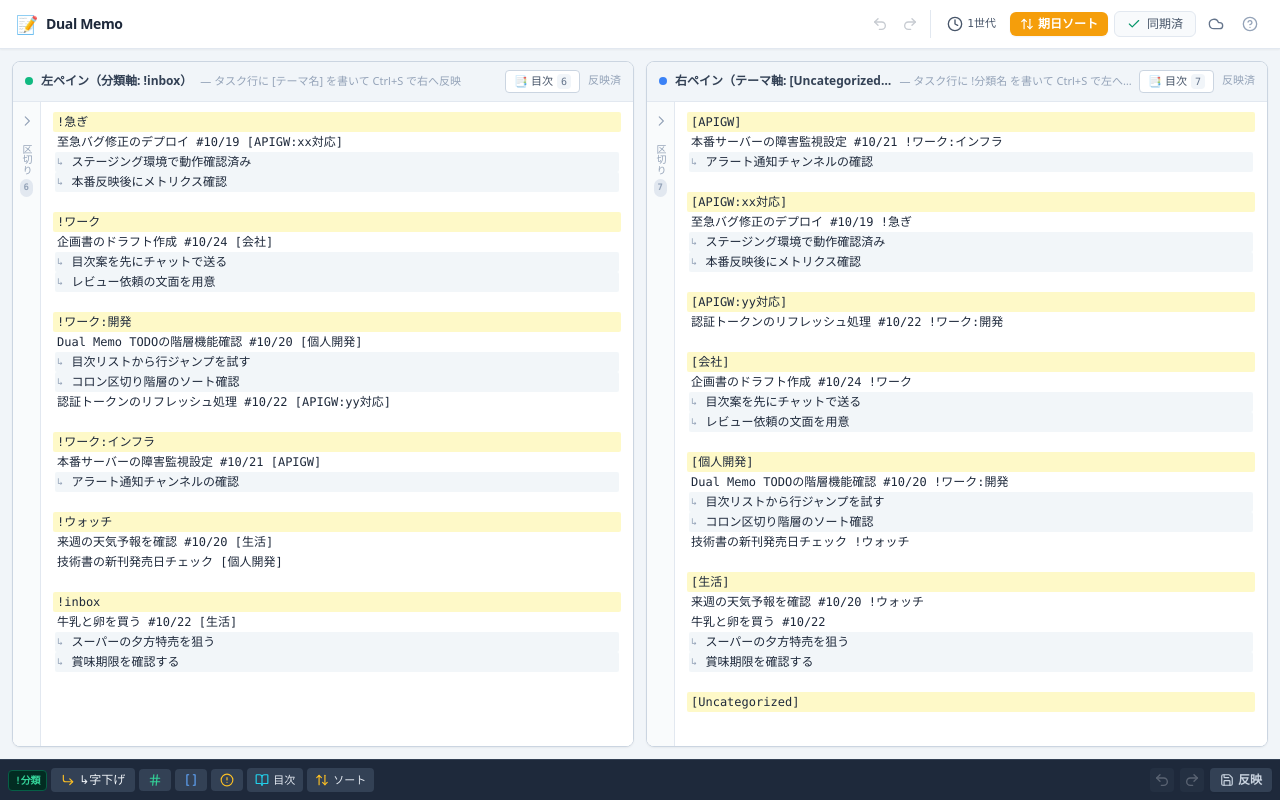
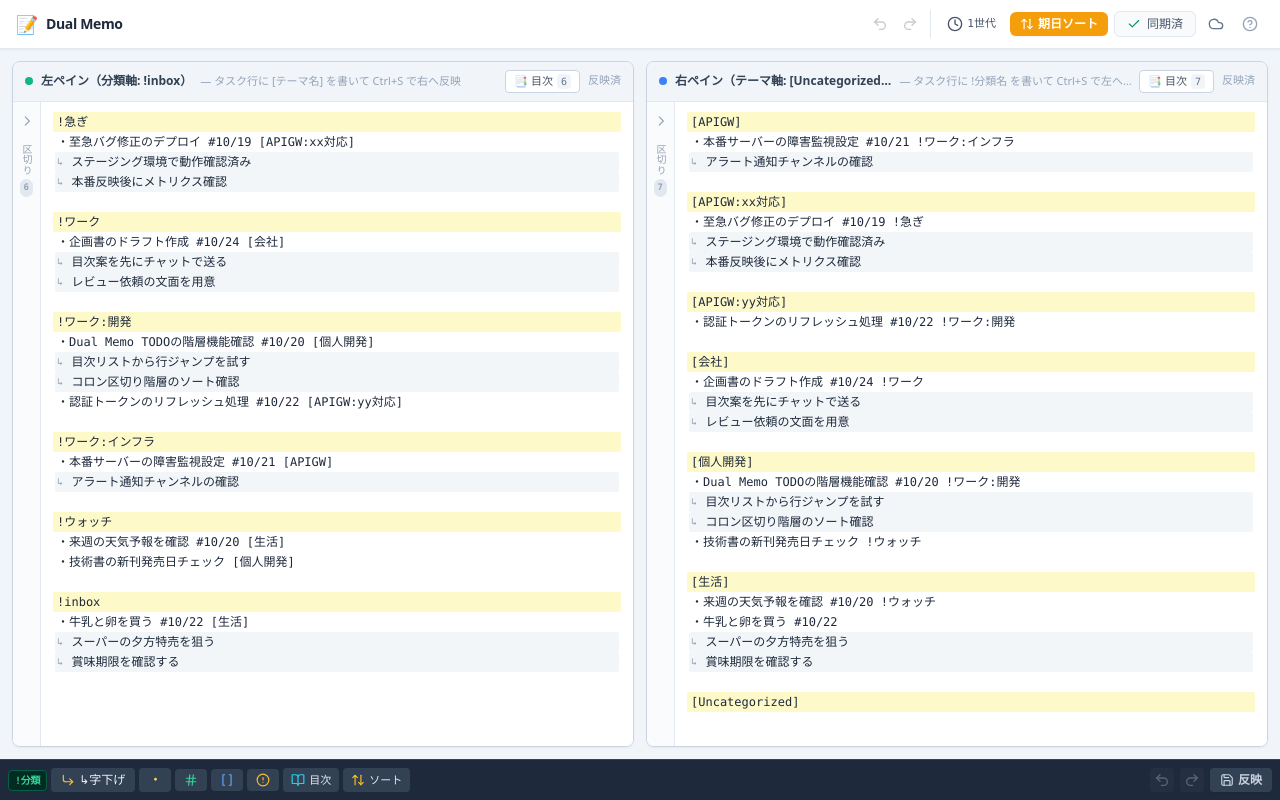
Before and after one commit to hatomachi/webapp-dual-memo-todo, a React (Vite) app: page / in a window 1280 px wide. Built offline with nearby package versions, Linux system fonts and the light colour scheme.

Commit message:
feat: display bullet point (・) on TODO lines and strip it when saving to JSON

```diff
--- a/src/App.tsx
+++ b/src/App.tsx
@@ -362,31 +362,44 @@ export const App: React.FC = () => {
       let newCats = categoriesRef.current;
       let newThms = themesRef.current;
 
+      const activeHandle = sourcePane === 'category' ? categoryPaneRef.current : themePaneRef.current;
+      const cursorInfo = activeHandle?.getCursorLineAndCol?.();
+
       if (sourcePane === 'category') {
         label = '左 ➔ 右 反映';
-        newCat = categoryTextRef.current;
-        newCats = extractCategorySections(newCat);
-        newTasks = parseCategoryText(newCat, tasksRef.current);
+        const rawCat = categoryTextRef.current;
+        newCats = extractCategorySections(rawCat);
+        newTasks = parseCategoryText(rawCat, tasksRef.current);
+        newCat = formatTasksToCategoryText(newTasks, newCats);
         newThm = formatTasksToThemeText(newTasks, newThms);
         updateCategories(newCats);
         updateTasks(newTasks);
+        updateCategoryText(newCat);
         updateThemeText(newThm);
         saveToStorage(newTasks, newCat, newThm, newCats, newThms);
         showToast('💾 左 ➔ 右へ反映しました');
       } else {
         label = '右 ➔ 左 反映';
-        newThm = themeTextRef.current;
-        newThms = extractThemeSections(newThm);
-        newTasks = parseThemeText(newThm, tasksRef.current);
+        const rawThm = themeTextRef.current;
+        newThms = extractThemeSections(rawThm);
+        newTasks = parseThemeText(rawThm, tasksRef.current);
+        newThm = formatTasksToThemeText(newTasks, newThms);
         newCat = formatTasksToCategoryText(newTasks, newCats);
         updateThemes(newThms);
         updateTasks(newTasks);
         updateCategoryText(newCat);
+        updateThemeText(newThm);
         saveToStorage(newTasks, newCat, newThm, newCats, newThms);
         showToast('💾 右 ➔ 左へ反映しました');
       }
 
       updateDirtyPane(null);
+
+      if (cursorInfo) {
+        requestAnimationFrame(() => {
+          activeHandle?.restoreCursorLineAndCol?.(cursorInfo.lineIdx, cursorInfo.col + 1);
+        });
+      }
 
       // Record snapshot to 30-generation history
       setHistoryState((prev) => addSnapshot(prev, label, newCat, newThm));
@@ -702,7 +715,7 @@ export const App: React.FC = () => {
               type="category"
               title="左ペイン（分類軸: !inbox）"
               subTitle="タスク行に [テーマ名] を書いて Ctrl+S で右へ反映"
-              placeholder={`!inbox\n牛乳を買う #10/25 [生活]\n  スーパーの特売日\n\n!ワーク\n企画書作成 #10/22 [仕事]`}
+              placeholder={`!inbox\n・牛乳を買う #10/25 [生活]\n  スーパーの特売日\n\n!ワーク\n・企画書作成 #10/22 [仕事]`}
               text={categoryText}
               isDirty={dirtyPane === 'category'}
               isKeyboardOpen={viewport.isKeyboardOpen}
@@ -727,7 +740,7 @@ export const App: React.FC = () => {
               type="theme"
               title="右ペイン（テーマ軸: [Uncategorized]）"
               subTitle="タスク行に !分類名 を書いて Ctrl+S で左へ反映"
-              placeholder={`[生活]\n牛乳を買う #10/25\n  スーパーの特売日\n\n[仕事]\n企画書作成 #10/22 !ワーク`}
+              placeholder={`[生活]\n・牛乳を買う #10/25\n  スーパーの特売日\n\n[仕事]\n・企画書作成 #10/22 !ワーク`}
               text={themeText}
               isDirty={dirtyPane === 'theme'}
               isKeyboardOpen={viewport.isKeyboardOpen}
--- a/src/components/HelpModal.tsx
+++ b/src/components/HelpModal.tsx
@@ -49,6 +49,13 @@ export const HelpModal: React.FC<HelpModalProps> = ({ isOpen, onClose }) => {
               <span className="font-bold text-blue-700">[見出し]（右ペイン: テーマ軸）</span>
               <p className="font-sans text-slate-600 mt-0.5">
                 行頭に <code className="bg-slate-200 px-1 py-0.5 rounded font-mono">[Uncategorized]</code> や <code className="bg-slate-200 px-1 py-0.5 rounded font-mono">[生活]</code> と書くとセクションになります。
+              </p>
+            </div>
+
+            <div className="bg-slate-50 p-2.5 rounded-lg border border-slate-200">
+              <span className="font-bold text-slate-800">・TODO行（自動中黒）</span>
+              <p className="font-sans text-slate-600 mt-0.5">
+                通常のタスク行は行頭に <code className="bg-slate-200 px-1 py-0.5 rounded font-mono">・</code> が表示されます。入力時に <code className="bg-slate-200 px-1 py-0.5 rounded font-mono">・</code> を付けても省いて保存され、<code className="bg-slate-200 px-1 py-0.5 rounded font-mono">・</code> を付けずに書いても保存・反映時に自動で付与されます。
               </p>
             </div>
 
--- a/src/components/MemoPane.tsx
+++ b/src/components/MemoPane.tsx
@@ -22,6 +22,8 @@ export interface MemoPaneHandle {
   insertIndentComment: () => void;
   toggleNav: () => void;
   focus: () => void;
+  getCursorLineAndCol: () => { lineIdx: number; col: number } | null;
+  restoreCursorLineAndCol: (lineIdx: number, col: number) => void;
 }
 
 interface MemoPaneProps {
@@ -299,6 +301,39 @@ export const MemoPane = forwardRef<MemoPaneHandle, MemoPaneProps>(
       focus: () => {
         textareaRef.current?.focus({ preventScroll: true });
       },
+
+      getCursorLineAndCol: () => {
+        const textarea = textareaRef.current;
+        if (!textarea) return null;
+        const pos = textarea.selectionStart ?? 0;
+        const textBefore = textarea.value.substring(0, pos);
+        const lines = textBefore.split('\n');
+        return {
+          lineIdx: lines.length - 1,
+          col: lines[lines.length - 1].length,
+        };
+      },
+
+      restoreCursorLineAndCol: (lineIdx: number, col: number) => {
+        const textarea = textareaRef.current;
+        if (!textarea) return;
+        const lines = textarea.value.split('\n');
+        let currentOffset = 0;
+        for (let i = 0; i < lines.length; i++) {
+          if (i === lineIdx) {
+            const targetPos = currentOffset + Math.min(col, lines[i].length);
+            textarea.setSelectionRange(targetPos, targetPos);
+            syncBackdropScroll();
+            ensureCaretVisible();
+            return;
+          }
+          currentOffset += lines[i].length + 1;
+        }
+        const endPos = textarea.value.length;
+        textarea.setSelectionRange(endPos, endPos);
+        syncBackdropScroll();
+        ensureCaretVisible();
+      },
     }));
 
     // Jump to section line and scroll smoothly within native textarea
--- a/src/components/QuickToolbar.tsx
+++ b/src/components/QuickToolbar.tsx
@@ -150,6 +150,15 @@ export const QuickToolbar: React.FC<QuickToolbarProps> = ({
           <span>↳字下げ</span>
         </ToolbarButton>
 
+        {/* Bullet item button */}
+        <ToolbarButton
+          onTrigger={() => onInsertText('・')}
+          className="flex items-center justify-center px-2.5 py-1 bg-slate-700 hover:bg-slate-600 active:bg-slate-500 rounded text-xs font-bold text-amber-300 hover:text-white transition-colors min-w-[30px] cursor-pointer"
+          title="TODO行頭 (・)"
+        >
+          <span>・</span>
+        </ToolbarButton>
+
         {/* Date hashtag */}
         <ToolbarButton
           onTrigger={() => onInsertText('#')}
--- a/src/data/sampleData.ts
+++ b/src/data/sampleData.ts
@@ -1,28 +1,28 @@
 export const INITIAL_CATEGORY_TEXT = `!急ぎ
-至急バグ修正のデプロイ #10/19 [APIGW:xx対応]
+・至急バグ修正のデプロイ #10/19 [APIGW:xx対応]
   ステージング環境で動作確認済み
   本番反映後にメトリクス確認
 
 !ワーク
-企画書のドラフト作成 #10/24 [会社]
+・企画書のドラフト作成 #10/24 [会社]
   目次案を先にチャットで送る
   レビュー依頼の文面を用意
 
 !ワーク:開発
-Dual Memo TODOの階層機能確認 #10/20 [個人開発]
+・Dual Memo TODOの階層機能確認 #10/20 [個人開発]
   目次リストから行ジャンプを試す
   コロン区切り階層のソート確認
-認証トークンのリフレッシュ処理 #10/22 [APIGW:yy対応]
+・認証トークンのリフレッシュ処理 #10/22 [APIGW:yy対応]
 
 !ワーク:インフラ
-本番サーバーの障害監視設定 #10/21 [APIGW]
+・本番サーバーの障害監視設定 #10/21 [APIGW]
   アラート通知チャンネルの確認
 
 !ウォッチ
-来週の天気予報を確認 #10/20 [生活]
-技術書の新刊発売日チェック [個人開発]
+・来週の天気予報を確認 #10/20 [生活]
+・技術書の新刊発売日チェック [個人開発]
 
 !inbox
-牛乳と卵を買う #10/22 [生活]
+・牛乳と卵を買う #10/22 [生活]
   スーパーの夕方特売を狙う
   賞味期限を確認する`;
--- a/src/utils/parser.ts
+++ b/src/utils/parser.ts
@@ -13,6 +13,14 @@ const DUE_DATE_REGEX = /[#＃](?:(\d{4}[-/])?\d{1,2}[-/]\d{1,2})/;
 const THEME_TAG_REGEX = /[\[［]([^\[\]［］]+)[\]］]/;
 // Category tag matching !categoryName or ！categoryName
 const CATEGORY_TAG_REGEX = /(?:^|\s)[!！]([^\s\[\]［］#＃!！]+)/;
+
+/**
+ * Strip leading bullet characters ('・', '･', '•') and any leading whitespace from task title.
+ */
+export const cleanTaskTitle = (title: string): string => {
+  if (!title) return '';
+  return title.replace(/^[・･•]+\s*/, '').trim();
+};
 
 /**
  * Check if a line is an indented comment line.
@@ -126,13 +134,14 @@ export const parseCategoryText = (
       lineWorking = lineWorking.replace(catMatch[0], ' ');
     }
 
-    const title = lineWorking.replace(/\s+/g, ' ').trim();
+    const rawTitle = lineWorking.replace(/\s+/g, ' ').trim();
+    const title = cleanTaskTitle(rawTitle);
     if (!title) {
       continue;
     }
 
     const matchedExisting = existingTasks.find(
-      (t) => t.title === title && t.category === taskCategory
+      (t) => cleanTaskTitle(t.title) === title && t.category === taskCategory
     );
 
     currentTask = {
@@ -218,13 +227,14 @@ export const parseThemeText = (
       lineWorking = lineWorking.replace(themeMatch[0], ' ');
     }
 
-    const title = lineWorking.replace(/\s+/g, ' ').trim();
+    const rawTitle = lineWorking.replace(/\s+/g, ' ').trim();
+    const title = cleanTaskTitle(rawTitle);
     if (!title) {
       continue;
     }
 
     const matchedExisting = existingTasks.find(
-      (t) => t.title === title && t.theme === taskTheme
+      (t) => cleanTaskTitle(t.title) === title && t.theme === taskTheme
     );
 
     currentTask = {
@@ -344,7 +354,10 @@ export const formatTasksToCategoryText = (
     const lines: string[] = [`!${cat}`];
 
     for (const task of catTasks) {
-      let taskLine = task.title;
+      const cleanTitle = cleanTaskTitle(task.title);
+      if (!cleanTitle) continue;
+
+      let taskLine = `・${cleanTitle}`;
       if (task.dueDate) {
         taskLine += ` #${task.dueDate}`;
       }
@@ -392,7 +405,10 @@ export const formatTasksToThemeText = (
     const lines: string[] = [`[${theme}]`];
 
     for (const task of themeTasks) {
-      let taskLine = task.title;
+      const cleanTitle = cleanTaskTitle(task.title);
+      if (!cleanTitle) continue;
+
+      let taskLine = `・${cleanTitle}`;
       if (task.dueDate) {
         taskLine += ` #${task.dueDate}`;
       }
```
